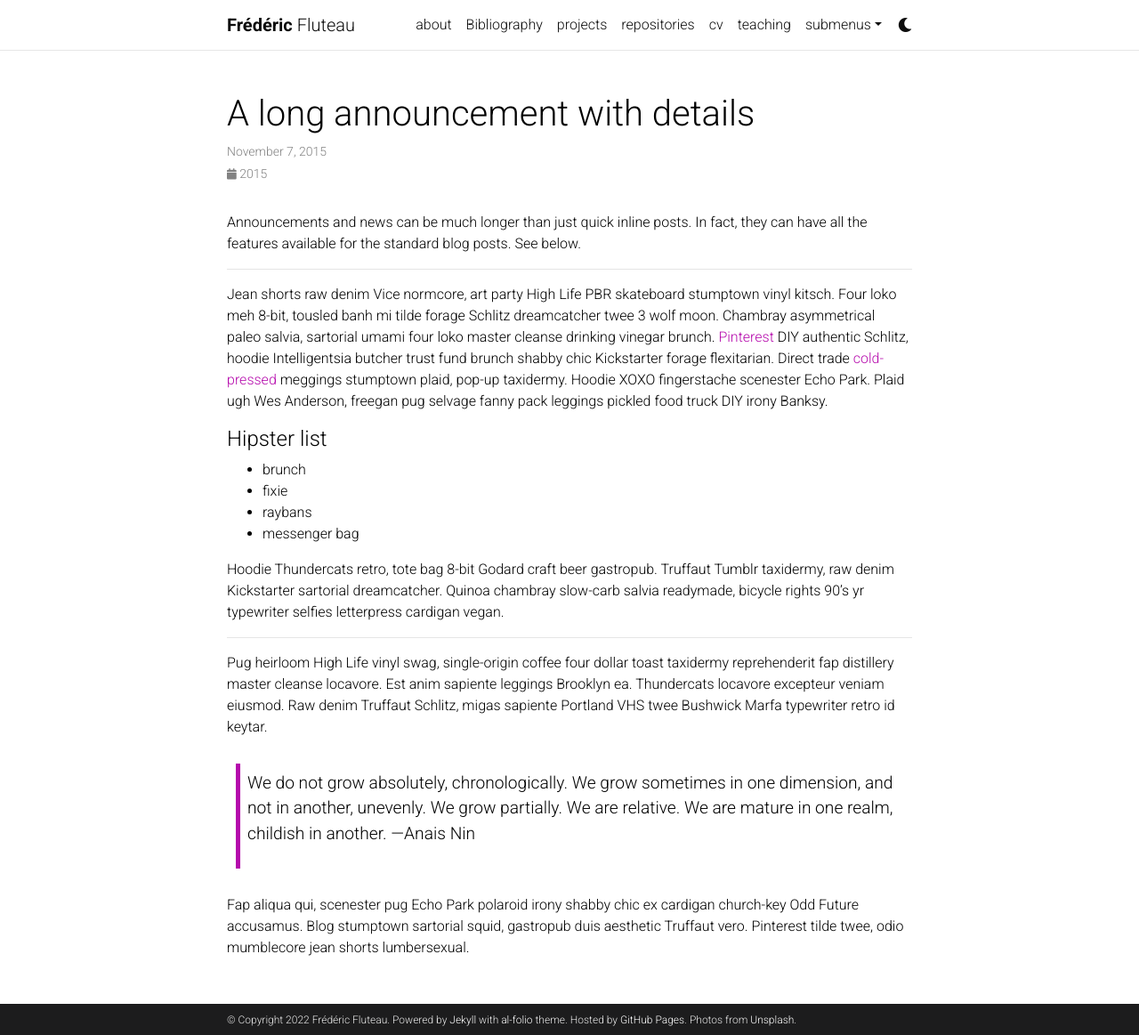
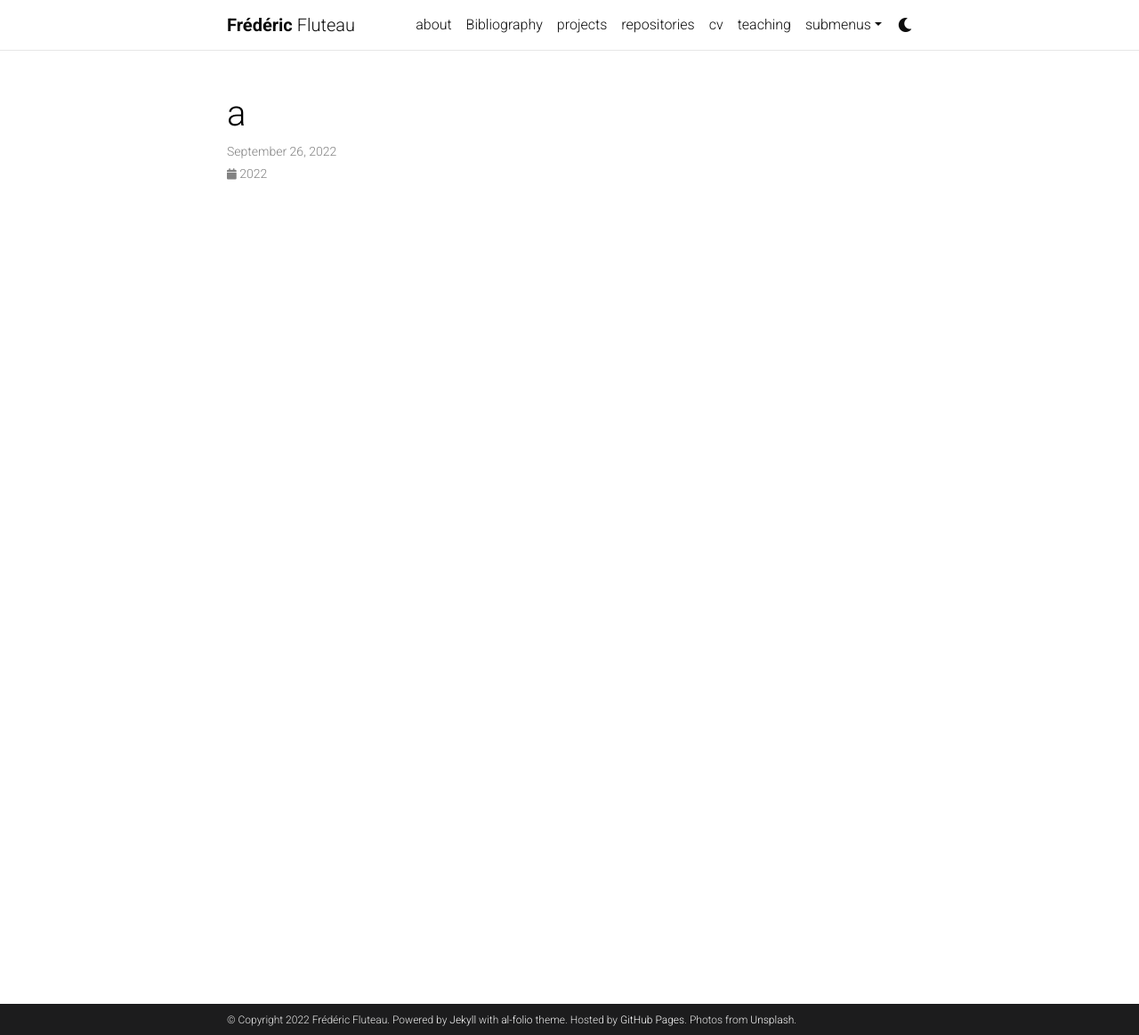
Before and after one commit to fredflut/fredflut.github.io, a Jekyll site: the page built from _news/announcement_2.md, in a window 1280 px wide and 1163 px high. Shown: the whole window at 89% size. Built offline with Jekyll 4.4.1, drawn with Linux system fonts in a browser that asks for light colours; comment, search, counter and statistics services are not loaded; a style sheet for code colours, icons or effects is not loaded.

Commit message:
Update announcement_2.md

```diff
--- a/_news/announcement_2.md
+++ b/_news/announcement_2.md
@@ -1,31 +1,6 @@
 ---
 layout: post
-title: A long announcement with details
-date: 2015-11-07 16:11:00-0400
+title: a
+date: 2022-09-26 16:11:00-0400
 inline: false
 ---
-
-Announcements and news can be much longer than just quick inline posts. In fact, they can have all the features available for the standard blog posts. See below.
-
-***
-
-Jean shorts raw denim Vice normcore, art party High Life PBR skateboard stumptown vinyl kitsch. Four loko meh 8-bit, tousled banh mi tilde forage Schlitz dreamcatcher twee 3 wolf moon. Chambray asymmetrical paleo salvia, sartorial umami four loko master cleanse drinking vinegar brunch. <a href="https://www.pinterest.com">Pinterest</a> DIY authentic Schlitz, hoodie Intelligentsia butcher trust fund brunch shabby chic Kickstarter forage flexitarian. Direct trade <a href="https://en.wikipedia.org/wiki/Cold-pressed_juice">cold-pressed</a> meggings stumptown plaid, pop-up taxidermy. Hoodie XOXO fingerstache scenester Echo Park. Plaid ugh Wes Anderson, freegan pug selvage fanny pack leggings pickled food truck DIY irony Banksy.
-
-#### Hipster list
-<ul>
-    <li>brunch</li>
-    <li>fixie</li>
-    <li>raybans</li>
-    <li>messenger bag</li>
-</ul>
-
-Hoodie Thundercats retro, tote bag 8-bit Godard craft beer gastropub. Truffaut Tumblr taxidermy, raw denim Kickstarter sartorial dreamcatcher. Quinoa chambray slow-carb salvia readymade, bicycle rights 90's yr typewriter selfies letterpress cardigan vegan.
-
-***
-
-Pug heirloom High Life vinyl swag, single-origin coffee four dollar toast taxidermy reprehenderit fap distillery master cleanse locavore. Est anim sapiente leggings Brooklyn ea. Thundercats locavore excepteur veniam eiusmod. Raw denim Truffaut Schlitz, migas sapiente Portland VHS twee Bushwick Marfa typewriter retro id keytar.
-
-> We do not grow absolutely, chronologically. We grow sometimes in one dimension, and not in another, unevenly. We grow partially. We are relative. We are mature in one realm, childish in another.
-> —Anais Nin
-
-Fap aliqua qui, scenester pug Echo Park polaroid irony shabby chic ex cardigan church-key Odd Future accusamus. Blog stumptown sartorial squid, gastropub duis aesthetic Truffaut vero. Pinterest tilde twee, odio mumblecore jean shorts lumbersexual.
```
